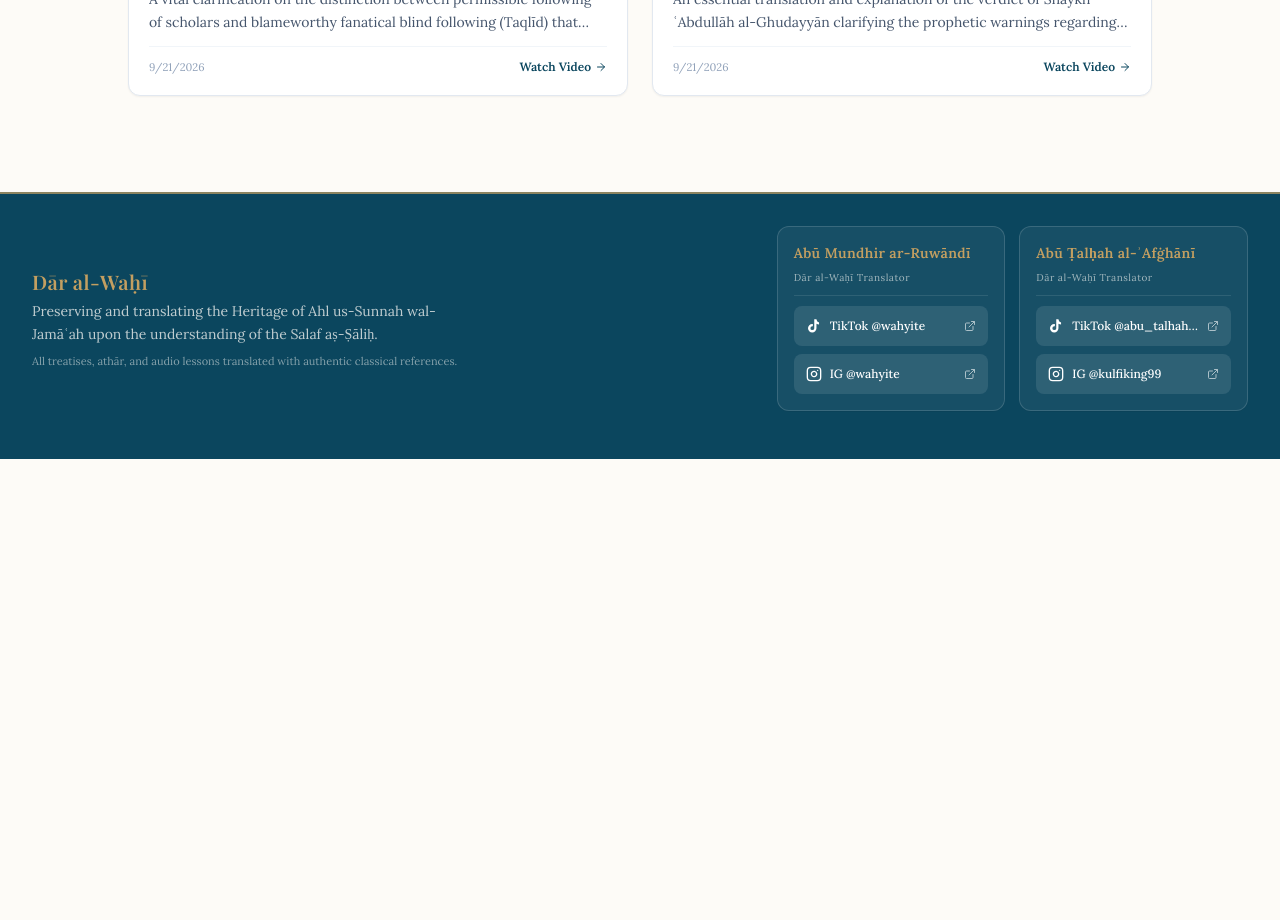
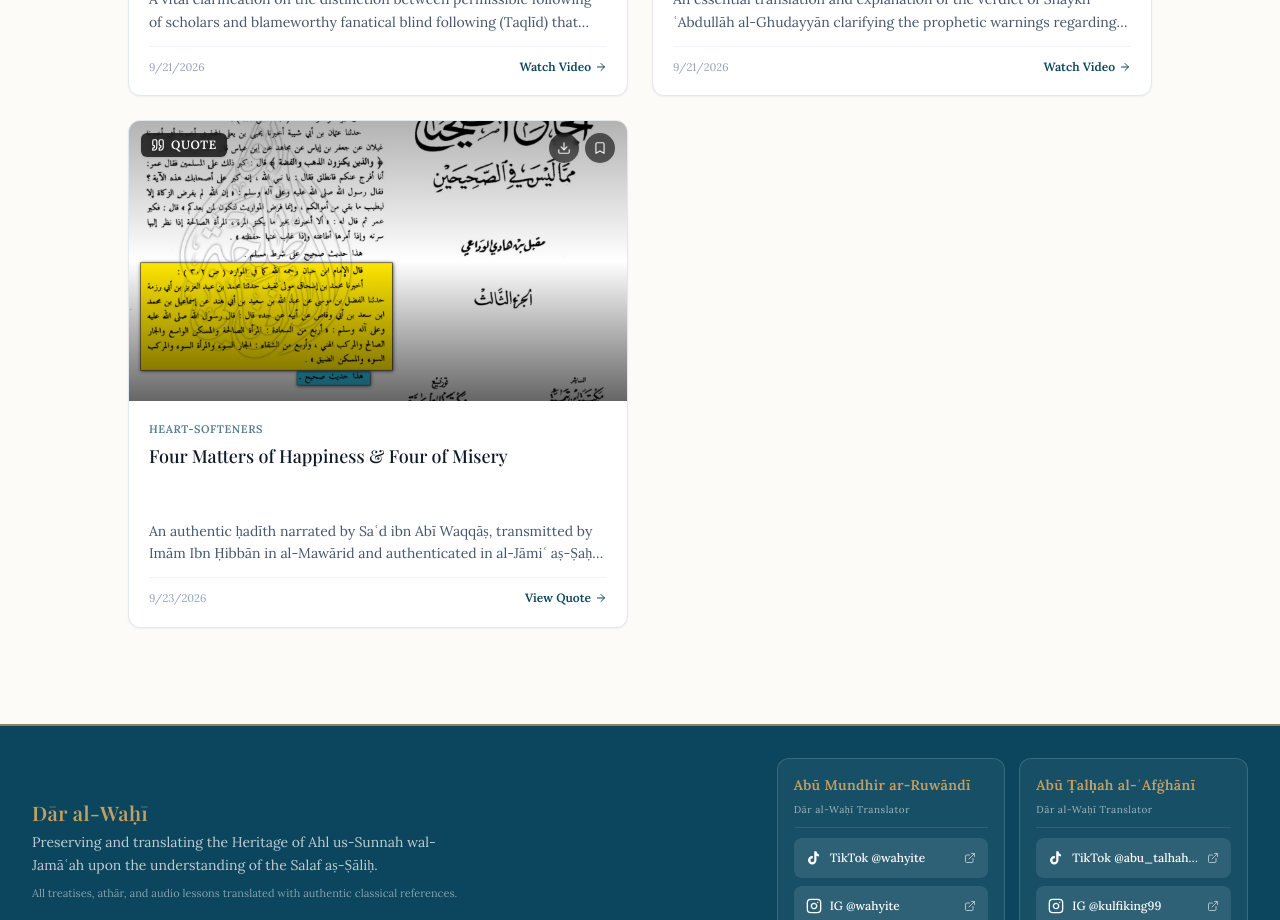
Before and after one commit to hissan1430/Dar-al-Wahi, a React (Vite) app: page /search in a window 1280 px wide. Shown: the part 4080-5000 px from the top of the page. Before the commit the page ends 4539 px from the top, so only its background shows below. Built offline with nearby package versions, Linux system fonts and the light colour scheme; no server answers; a web font is replaced by a local one.

Commit message:
feat(data): add ḥadīth on happiness and misery
Added a new entry for the ḥadīth of Saʿd ibn Abī Waqqāṣ regarding the four matters of happiness and misery, along with its associated asset.

```diff
--- a/src/data.ts
+++ b/src/data.ts
@@ -567,5 +567,47 @@ Abū ʿAbd Allāh [al-Bukẖārī] said: 'And everyone who does not recognise Al
     youtubeId: "Dj8ES4A-yk8",
     imageUrl: "https://i.ytimg.com/vi/Dj8ES4A-yk8/maxresdefault.jpg",
     dateAdded: "2026-09-21"
+  },
+  {
+    id: "24",
+    translator: "Abu_Talhah",
+    category: "Heart-Softeners",
+    type: "quote",
+    title: "Four Matters of Happiness & Four of Misery",
+    summary: "An authentic ḥadīth narrated by Saʿd ibn Abī Waqqāṣ, transmitted by Imām Ibn Ḥibbān in al-Mawārid and authenticated in al-Jāmiʿ aṣ-Ṣaḥīḥ, enumerating four causes of happiness and four causes of misery in this life.",
+    arabicText: `قَالَ الإِمَامُ ابْنُ حِبَّانَ رَحِمَهُ اللَّهُ كَمَا فِي "المَوَارِدِ" (ص ٣٠٢):
+أَخْبَرَنَا مُحَمَّدُ بْنُ إِسْحَاقَ مَوْلَى ثَقِيفٍ حَدَّثَنَا مُحَمَّدُ بْنُ عَبْدِ العَزِيزِ بْنِ أَبِي رِزْمَةَ حَدَّثَنَا الفَضْلُ بْنُ مُوسَى عَنْ عَبْدِ اللَّهِ بْنِ سَعِيدِ بْنِ أَبِي هِنْدٍ عَنْ إِسْمَاعِيلَ بْنِ مُحَمَّدِ بْنِ سَعْدِ بْنِ أَبِي وَقَّاصٍ عَنْ أَبِيهِ عَنْ جَدِّهِ قَالَ: قَالَ رَسُولُ اللَّهِ صَلَّى اللَّهُ عَلَيْهِ وَعَلَى آلِهِ وَسَلَّمَ:
+«أَرْبَعٌ مِنَ السَّعَادَةِ: المَرْأَةُ الصَّالِحَةُ، وَالمَسْكَنُ الوَاسِعُ، وَالجَارُ الصَّالِحُ، وَالمَرْكَبُ الهَنِيُّ، وَأَرْبَعٌ مِنَ الشَّقَاءِ: الجَارُ السُّوءُ، وَالمَرْأَةُ السُّوءُ، وَالمَرْكَبُ السُّوءُ، وَالمَسْكَنُ الضَّيِّقُ».
+
+هَذَا حَدِيثٌ صَحِيحٌ.`,
+    englishText: `Al-Imām Ibn Ḥibbān, may Allāh have mercy upon him, said, just as it is in 'al-Mawārid' (pg. 302):
+
+Muḥammad ibn Isḥāq, the freed slave of Thaqīf, narrated to us: Muḥammad ibn ʿAbd Al-ʿAzīz ibn Abī Razmah narrated to us: al-Faḍl ibn Mūsā narrated to us from ʿAbd Allāh ibn Saʿīd ibn Abī Hind from Ismāʿīl ibn Muḥammad ibn Saʿd ibn Abī Waqqāṣ, from his father, from his grandfather, he said:
+
+The Messenger of Allāh, may Allāh extol him and send peace and blessings upon him and his family, said:
+“Four are from happiness: The righteous woman (i.e. wife), and the spacious dwelling, and the righteous neighbour, and the pleasant [and comfortable] mount. And four are from misery: The evil neighbour, and the evil woman, and the evil mount and the constricted dwelling.”
+
+This is an authentic (ṣaḥīḥ) ḥadīth.`,
+    htmlText: `<div class="space-y-4 leading-relaxed">
+  <p class="leading-relaxed">
+    <strong class="font-semibold">Al-Imām Ibn Ḥibbān</strong>, may Allāh have mercy upon him, said, just as it is in <em>'al-Mawārid'</em> (pg. 302):
+  </p>
+  <p class="leading-relaxed text-sm opacity-90">
+    <em class="italic opacity-80 font-medium">Muḥammad ibn Isḥāq</em>, the freed slave of Thaqīf, narrated to us: <em class="italic opacity-80 font-medium">Muḥammad ibn ʿAbd Al-ʿAzīz ibn Abī Razmah</em> narrated to us: <em class="italic opacity-80 font-medium">al-Faḍl ibn Mūsā</em> narrated to us from <em class="italic opacity-80 font-medium">ʿAbd Allāh ibn Saʿīd ibn Abī Hind</em> from <em class="italic opacity-80 font-medium">Ismāʿīl ibn Muḥammad ibn Saʿd ibn Abī Waqqāṣ</em>, from <em class="italic opacity-80 font-medium">his father</em>, from <em class="italic opacity-80 font-medium">his grandfather</em> [Saʿd ibn Abī Waqqāṣ, may Allāh be pleased with him], he said:
+  </p>
+  <p class="leading-relaxed">
+    The Messenger of Allāh, may Allāh extol him and send peace and blessings upon him and his family, said:
+  </p>
+  <blockquote class="border-l-2 sm:border-l-[3px] border-amber-600/70 pl-3 sm:pl-5 py-2 my-4 bg-amber-50/20 dark:bg-amber-950/10 rounded-r-lg space-y-2 font-serif text-base sm:text-lg leading-relaxed">
+    <p>“Four are from happiness: <strong>The righteous woman</strong> (i.e. wife), and <strong>the spacious dwelling</strong>, and <strong>the righteous neighbour</strong>, and <strong>the pleasant [and comfortable] mount</strong>.</p>
+    <p>And four are from misery: <strong>The evil neighbour</strong>, and <strong>the evil woman</strong>, and <strong>the evil mount</strong>, and <strong>the constricted dwelling</strong>.”</p>
+  </blockquote>
+  <p class="font-medium text-sm pt-2 border-t border-slate-200/60 dark:border-slate-800/80 opacity-90 italic">
+    This is an authentic (ṣaḥīḥ) ḥadīth.
+  </p>
+</div>`,
+    citation: "Al-Jāmiʿ aṣ-Ṣaḥīḥ mimmā laysa fī aṣ-Ṣaḥīḥayn 3/51 — Maktabah Ibn Taymiyyah al-Qāhirah",
+    imageUrl: "/New_Project_3_A7EB186.png",
+    dateAdded: "2026-09-23"
   }
 ];
```
Also changed, not shown: public/New_Project_3_A7EB186.png (added).
